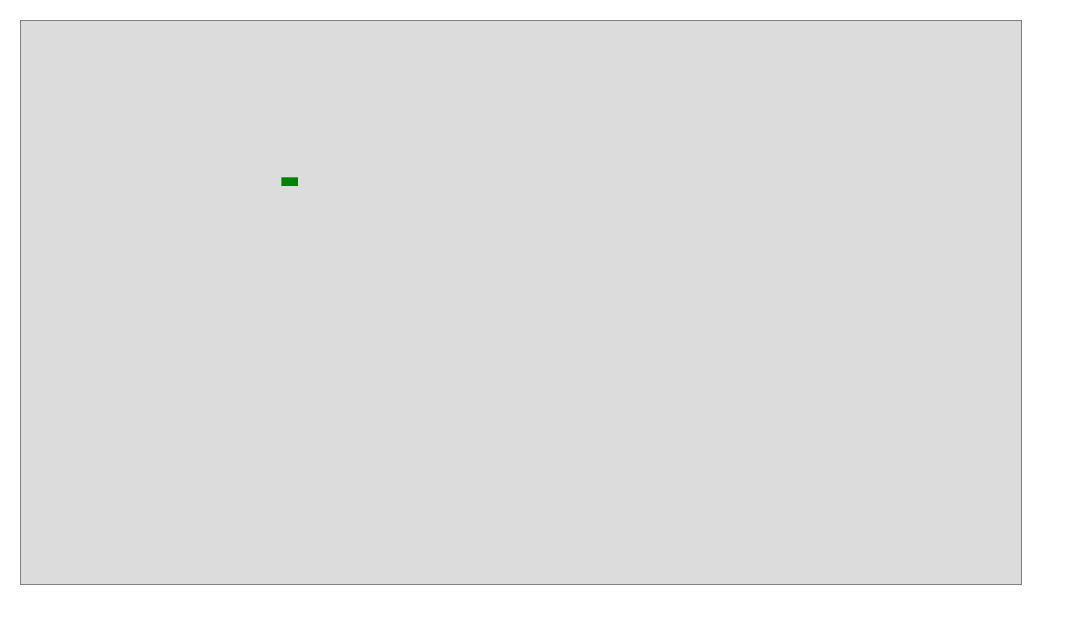
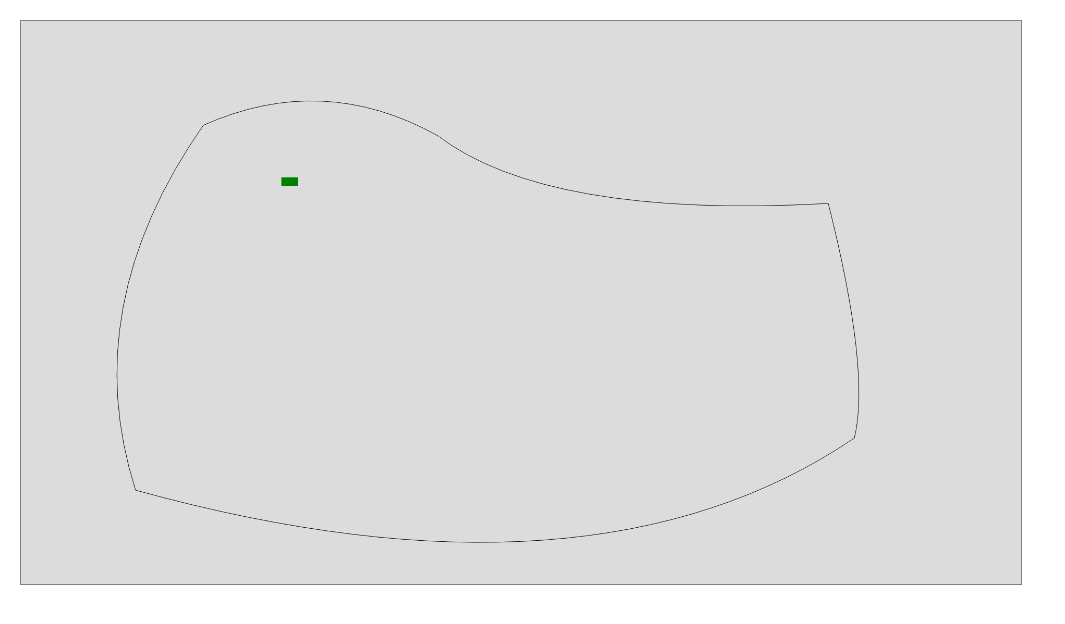
Before and after one commit to multipleton/steering, a website: page index.html in a window 1280 px wide. Shown: the whole page, without its empty margins (0-1065 px from the left). Drawn offline with Linux system fonts and the light colour scheme.

Commit message:
experimental road functionality added

```diff
--- a/index.html
+++ b/index.html
@@ -19,6 +19,7 @@
     <script src="src/game-loop.js"></script>
     <script src="src/engine.js"></script>
     <script src="src/keyboard.js"></script>
+    <script src="src/road.js"></script>
     <script src="src/player.js"></script>
     <script src="main.js"></script>
   </body>
--- a/main.js
+++ b/main.js
@@ -9,6 +9,9 @@ const engine = new Engine(gameLoop);
 const keyboardHandler = new KeyboardHandler();
 document.addEventListener('keydown', keyboardHandler);
 
+const road = Road.Random();
+renderer.register(road.getProp());
+
 const player = new Player();
 renderer.register(player.getProp());
 gameLoop.register(player);
--- a/src/prop-type.js
+++ b/src/prop-type.js
@@ -2,4 +2,5 @@
 
 const PropType = {
   RECT: 'rect',
+  CURBE: 'curve',
 };
--- a/src/renderer.js
+++ b/src/renderer.js
@@ -18,11 +18,20 @@ Renderer.prototype.rect = function ({ x, y, width, height, radian }) {
   context.fillRect(x, y, width, height);
 };
 
+Renderer.prototype.curve = function ({ lines }) {
+  this.context.beginPath();
+  const start = lines[0];
+  this.context.moveTo(start.x, start.y);
+  lines.forEach(({ cpx, cpy, x, y }) =>
+    this.context.quadraticCurveTo(cpx, cpy, x, y));
+  this.context.stroke();
+};
+
 Renderer.prototype.draw = function (prop) {
   const { color, type, options } = prop;
+  if (!type) return;
   this.context.fillStyle = color || 'black';
   this.context.setTransform(1, 0, 0, 1, 0, 0);
-  if (!type) return;
   this[type](options);
 };
 
--- /dev/null
+++ b/src/road.js
@@ -0,0 +1,79 @@
+/* eslint-disable no-undef */
+
+function Road(lines = []) {
+  this.prop = {
+    color: Color.BLACK,
+    type: PropType.CURBE,
+    options: {
+      lines: [...lines],
+    },
+  };
+}
+
+Road.Curve = {
+  IN: false,
+  OUT: true,
+};
+
+Road.Random = function () {
+  return Road.Builder()
+    .start({ x: 220, y: 900 })
+    .to({ x: 1600, y: 800, curve: Road.Curve.IN })
+    .to({ x: 1550, y: 350, curve: Road.Curve.IN })
+    .to({ x: 800, y: 220, curve: Road.Curve.IN })
+    .to({ x: 350, y: 200, curve: Road.Curve.OUT })
+    .end({ curve: Road.Curve.IN });
+};
+
+Road.Builder = function () {
+  const lines = [];
+  const prepareCurvePos = (start, end, curve) => {
+    const centerX = (start.x + end.x) / 2;
+    const centerY = (start.y + end.y) / 2;
+    const distance = Math.sqrt((end.x - start.x) ** 2 + (end.y - start.y) ** 2) / 4;
+    const angle = Math.abs(((Math.atan2(end.y - start.y, end.x - start.x) * 180) / Math.PI));
+    let cpx;
+    let cpy;
+    if (angle > 0 && angle < 90) {
+      cpx = centerX + Math.cos(angle) * (curve ? distance : -distance);
+      cpy = centerY + Math.sin(angle) * (curve ? distance : -distance);
+    } else if (angle > 90 && angle < 180) {
+      cpx = centerX + Math.cos(angle) * (curve ? distance : -distance);
+      cpy = centerY + Math.sin(angle) * (curve ? -distance : distance);
+    } else if (angle === 0) {
+      cpx = centerX;
+      cpy = centerY + (curve ? distance : -distance);
+    } else if (angle === 90) {
+      cpx = centerX + (curve ? -distance : distance);
+      cpy = centerY;
+    } else if (angle === 180) {
+      cpx = centerX;
+      cpy = centerY + (curve ? -distance : distance);
+    }
+    return { cpx, cpy };
+  };
+  const end = ({ curve }) => {
+    const previous = lines[lines.length - 1];
+    const { x, y } = lines[0];
+    const { cpx, cpy } = prepareCurvePos(previous, { x, y }, curve);
+    lines.push({ x, y, cpx, cpy });
+    return new Road(lines);
+  };
+  const to = ({ x, y, curve }) => {
+    const previous = lines[lines.length - 1];
+    const { cpx, cpy } = prepareCurvePos(previous, { x, y }, curve);
+    lines.push({ x, y, cpx, cpy });
+    return { to, end };
+  };
+  const start = ({ x, y }) => {
+    lines.push({ x, y });
+    return { to, end };
+  };
+  return {
+    start,
+  };
+};
+
+Road.prototype.getProp = function () {
+  return this.prop;
+};
```
